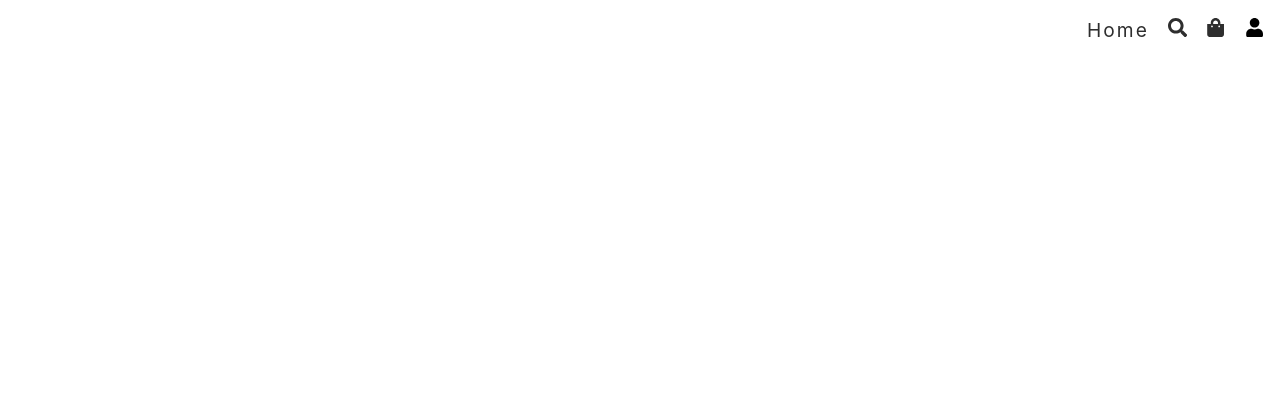
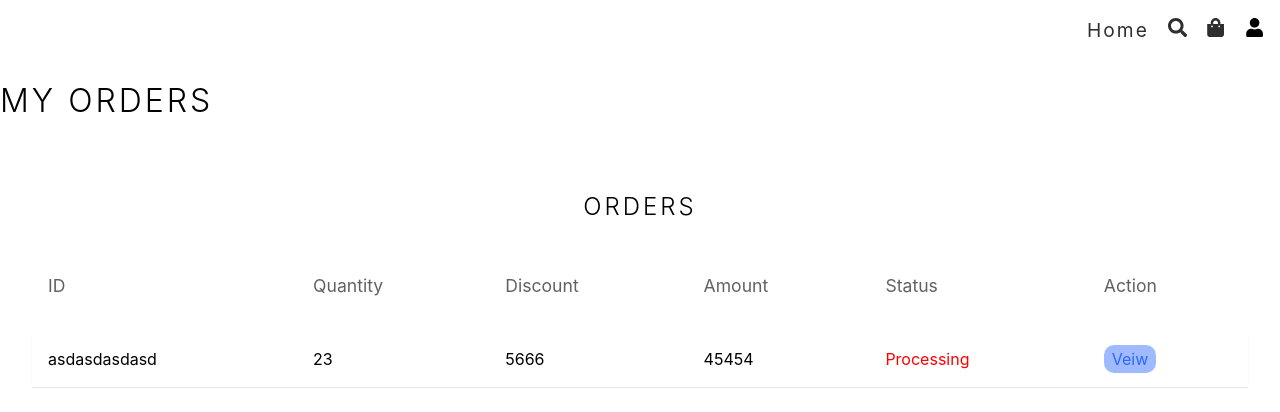
Before and after one commit to Ahmedhassan26444/MERN-Stack-E-commerce, a React (Vite) app in the folder ecommerce-fronted/: page /order in a window 1280 px wide. Before the commit this address had no page. Shown: the top 412 px of the page. Built offline with nearby package versions, Linux system fonts and the light colour scheme.

Commit message:
fronted completed today

```diff
--- a/ecommerce-fronted/src/App.tsx
+++ b/ecommerce-fronted/src/App.tsx
@@ -2,7 +2,6 @@ import { lazy, Suspense } from "react"
 import { BrowserRouter as Router, Routes, Route } from "react-router-dom"
 import Loader from "./components/loader"
 import Header from "./components/header"
-
 
 
 const Home = lazy(() => import("./pages/home"))
@@ -10,6 +9,8 @@ const Cart = lazy(() => import("./pages/cart"))
 const Search = lazy(() => import("./pages/search"))
 const Shipping = lazy(()=> import("./pages/shipping"))
 const Login = lazy(()=> import("./pages/login"))
+const Order = lazy(()=> import("./pages/order"))
+const OrderDetials = lazy(()=> import("./pages/order-detials"))
 
 const Dashboard = lazy(() => import("./pages/admin/dashboard"))
 const Products = lazy(() => import("./pages/admin/products"))
@@ -40,6 +41,8 @@ const App = () => {
           {/* logged in ueser route*/}
           <Route>
             <Route path="/shipping" element={<Shipping />} />
+            <Route path="/order" element={<Order />} />
+            <Route path="/order/:id" element={<OrderDetials />} />
           </Route>
 
           <Route path="/admin/dashboard" element={<Dashboard />} />
--- /dev/null
+++ b/ecommerce-fronted/src/pages/order-detials.tsx
@@ -0,0 +1,9 @@
+const OrderDetials = () => {
+  return (
+    <div>
+      Orders Detials
+    </div>
+  )
+}
+
+export default OrderDetials
--- /dev/null
+++ b/ecommerce-fronted/src/pages/order.tsx
@@ -0,0 +1,70 @@
+import { useState, type ReactElement } from "react";
+import TableHOC from "../components/admin/TableHOC";
+import type { Column } from "react-table";
+import { Link } from "react-router-dom";
+type DataType = {
+  _id: string;
+  amount: number;
+  quantity: number;
+  discount: number;
+  status: ReactElement;
+  action: ReactElement;
+};
+
+const column: Column<DataType>[] = [
+  {
+    Header: "ID",
+    accessor: "_id",
+  },
+  {
+    Header: "Quantity",
+    accessor: "quantity",
+  },
+  {
+    Header: "Discount",
+    accessor: "discount",
+  },
+  {
+    Header: "Amount",
+    accessor: "amount",
+  },
+  {
+    Header: "Status",
+    accessor: "status",
+  },
+  {
+    Header: "Action",
+    accessor: "action",
+  },
+];
+
+
+const Order= () => {
+
+    const [rows] = useState<DataType[]>([
+  {
+    _id: "asdasdasdasd",
+    amount: 45454,
+    quantity: 23,
+    discount: 5666,
+    status: <span className="red">Processing</span>,
+    action: <Link to={`/oder/$asdasdasdasd`}>Veiw</Link>,
+  },
+]);
+  const Table = TableHOC<DataType>(
+    column,
+    rows,
+    "dashboard-product-box",
+    "Orders",
+    rows.length>6
+  )();
+
+  return (
+    <div className="container">
+      <h1>My Orders</h1>
+      {Table}
+    </div>
+  );
+};
+
+export default Order;
--- a/ecommerce-fronted/src/styles/app.scss
+++ b/ecommerce-fronted/src/styles/app.scss
@@ -43,6 +43,22 @@ body{
 @import "admin-styles/dashboardapp";
 @import "admin-styles/mediaquery";
 
+.container{
+  max-width: 1367px;
+  width: 100%;
+  margin: auto;
+  overflow: auto;
+  >h1{
+    @include heading;
+    margin: 1rem 0 ;
+    text-align: left;
+  }
+}
+.heading{
+  @include heading;
+  margin: 1rem 0;
+  text-align: center
+}
 
 .header{
   dialog{
@@ -79,11 +95,7 @@ a{
 }
 }
 
-.heading{
-  @include heading;
-  margin: 1rem 0;
-  text-align: center
-}
+
 
 .admin-container {
   @include grid(1fr 4fr, 2rem);
```
